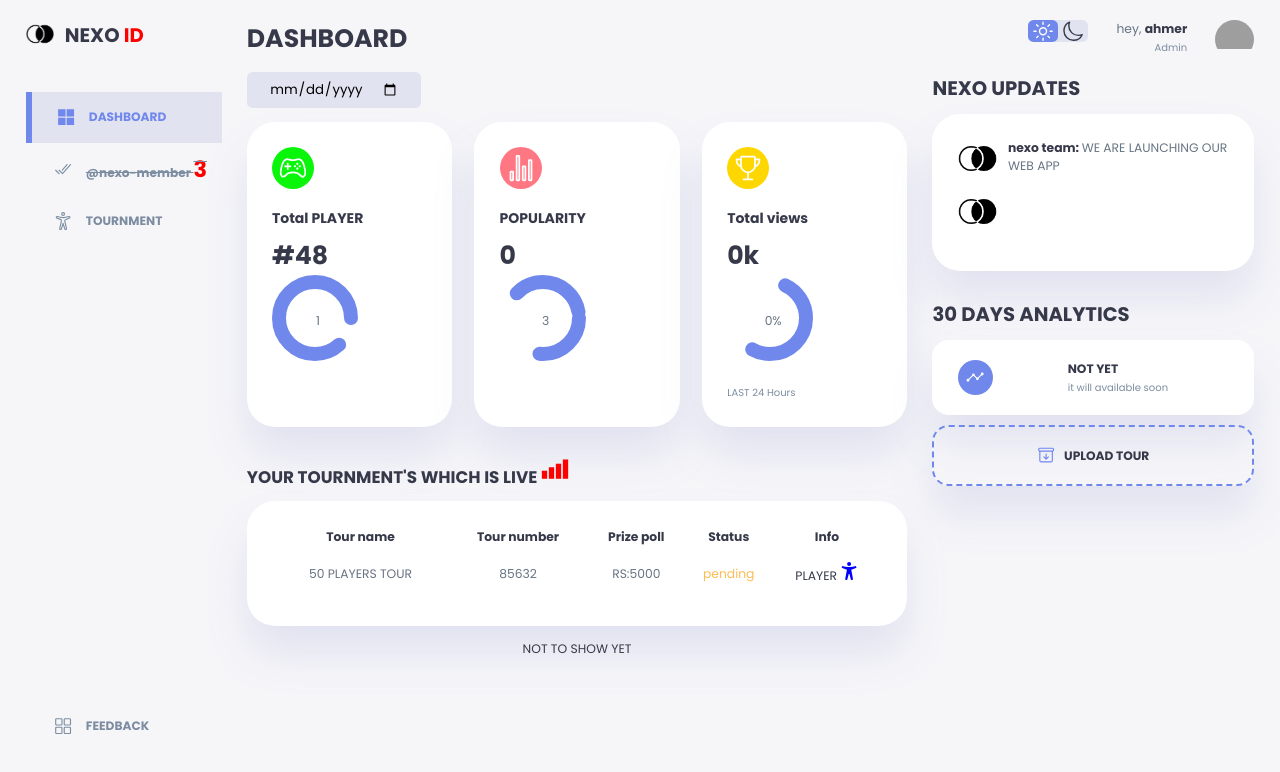
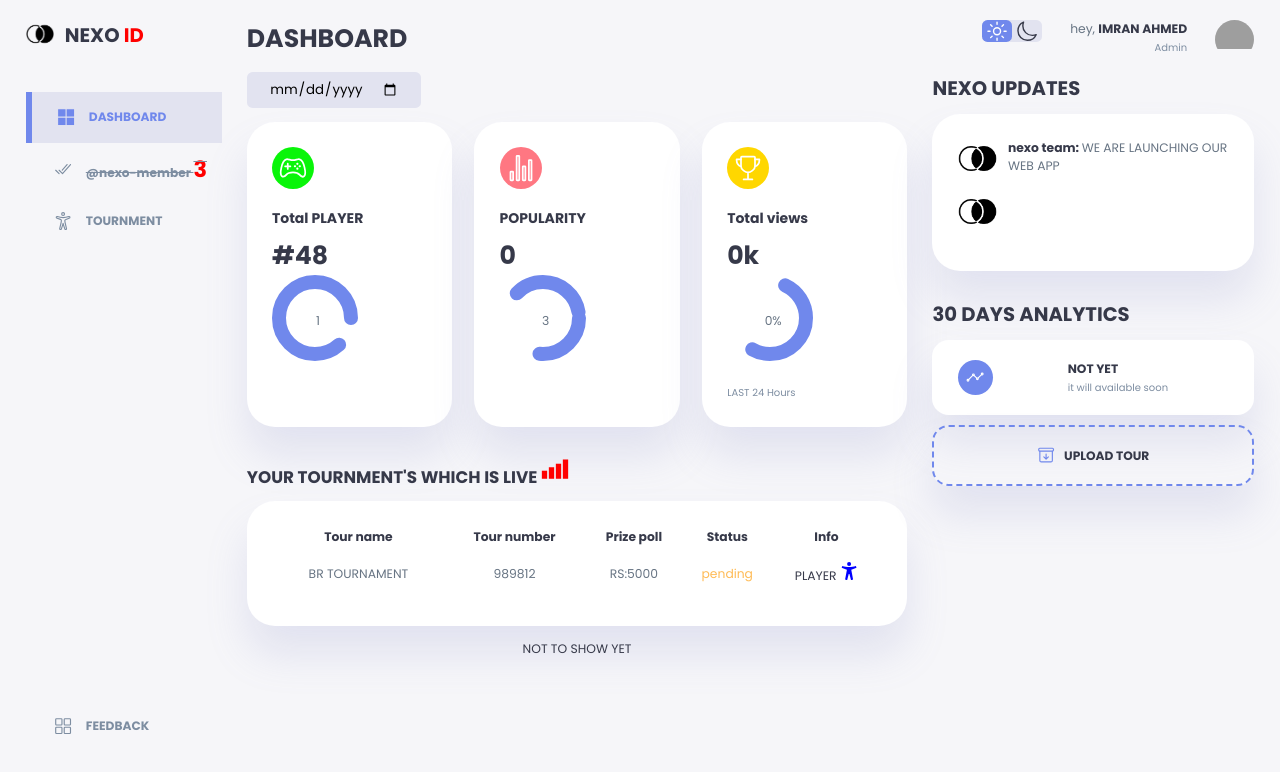
Before and after one commit to dashbord1/dashboard2, a plain HTML site: page 989812.html in a window 1280 px wide. Drawn offline with nearby package versions, Linux system fonts and the light colour scheme; grey boxes are pictures that could not be loaded.

Commit message:
Update 989812.html

```diff
--- a/989812.html
+++ b/989812.html
@@ -45,7 +45,7 @@
                <ion-icon name="lock-closed-outline" class="lock"></ion-icon>
 
                 </a>
-                <a href="https://ahmer4545.github.io/NEXO-FUTURE/store.html">
+                <a href="https://nexofuture.netlify.app/tours">
                     <ion-icon name="accessibility-outline"></ion-icon>
                     <h3> TOURNMENT</h3>
                 </a>
@@ -175,8 +175,8 @@
                 </thead>
                 <tbody>
                     <tr>
-                        <td>50 PLAYERS TOUR</td>
-                        <td>85632</td>
+                        <td>BR TOURNAMENT</td>
+                        <td>989812</td>
                         <td>RS:5000</td>
                         <td class="warning">pending</td>
                         <td class="primary"><a href="https://docs.google.com/spreadsheets/d/1IrQD8lkCxYGJoNRjxlgp4pJqXm4LMuLRQGSo_DZ-pAo/edit#gid=1666841036" target="_blank"> PLAYER <ion-icon name="accessibility-sharp" class="plo"></ion-icon> </a></td>
@@ -235,7 +235,7 @@
                 </div>
                 <div class="profile">
                     <div class="info">
-                        <p>hey, <b>ahmer</b></p>
+                        <p>hey, <b>IMRAN AHMED</b></p>
                         <small class="text-muted">Admin</small>
                     </div>
                     <div class="profile-photo">
```
